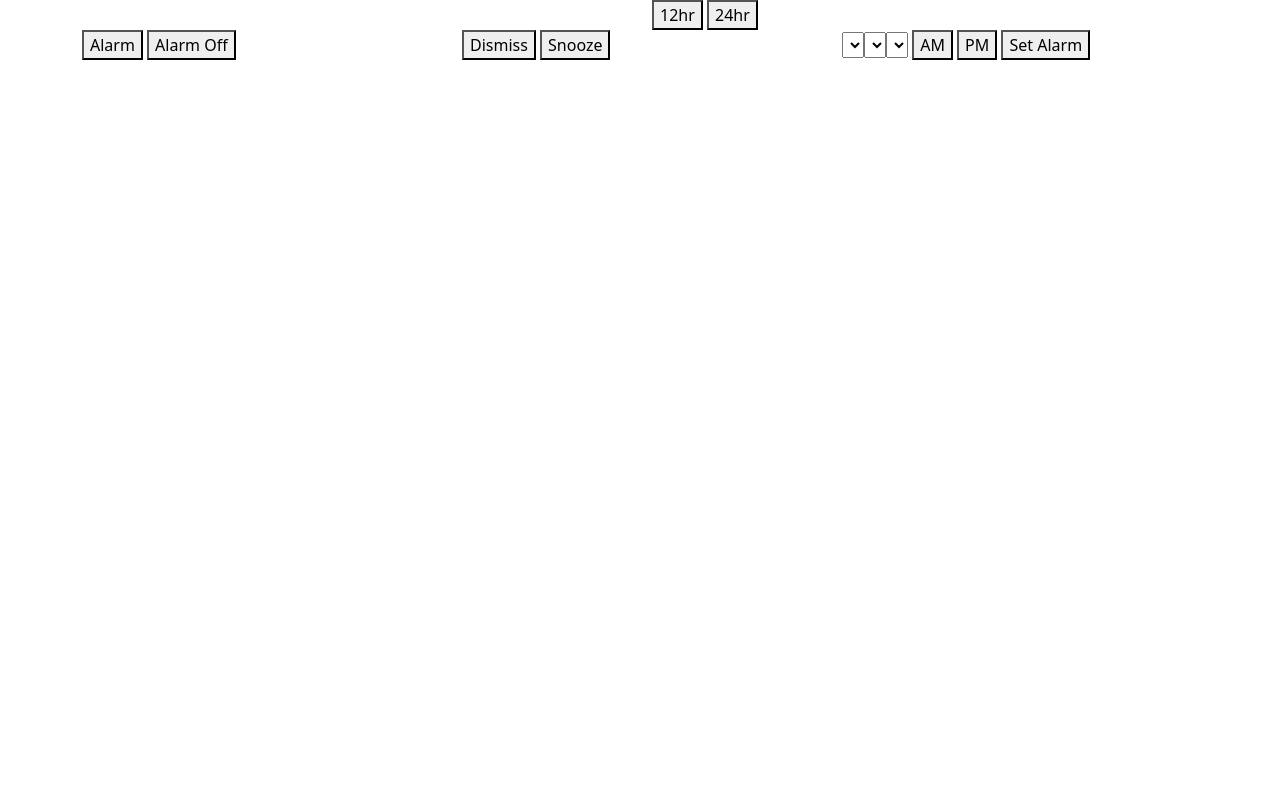
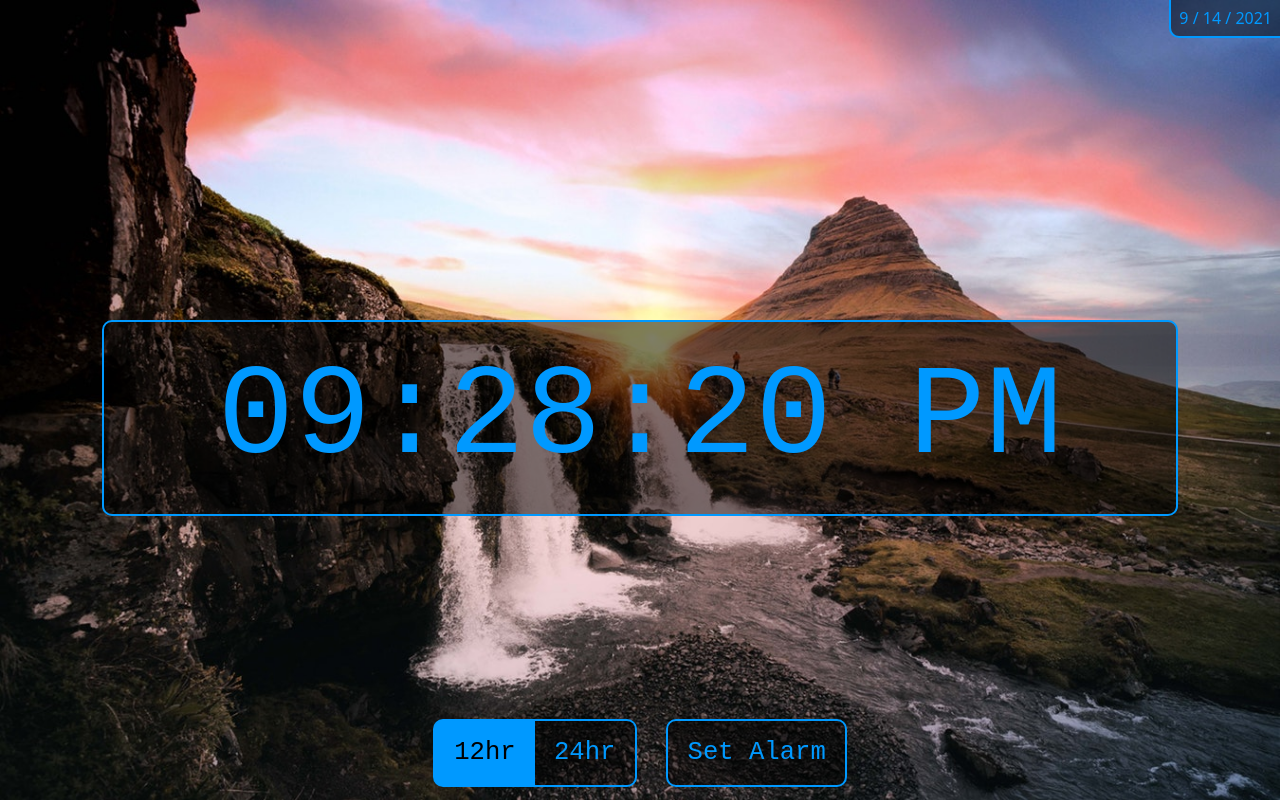
Before and after one commit to michaelschinn/s-3-build, a plain HTML site: page index-ac.html in a window 1280 px wide. Drawn offline with Linux system fonts and the light colour scheme; a web font is replaced by a local one.

Commit message:
updated alarmclock app with more  js functionality

```diff
--- a/index-ac.html
+++ b/index-ac.html
@@ -6,8 +6,11 @@
 		<meta name="viewport" content="width=device-width">
 
 		<title>Alarm Clock</title>
-
+		<link rel="preconnect" href="https://fonts.googleapis.com">
+		<link rel="preconnect" href="https://fonts.gstatic.com" crossorigin>
+		<link href="https://fonts.googleapis.com/css2?family=Nova+Mono&display=swap" rel="stylesheet">
 		<link rel="stylesheet" href="./bootstrap.min.css">
+		<link rel="stylesheet" href="./style-ac.css">
     </head>
     <body>
         <header>
@@ -16,31 +19,52 @@
                 </article>
             </section>
         </header>
-        <main class='container'>
-            <section id='alarmClock' class="row">
-                <article class="col">
-                    <span id='time'></span>
-				</article>
-				<article id="timeFormat" class="col">
-					<button id="12hr">12hr</button>
-					<button id="24hr">24hr</button>
+        <main>
+            <div id="date">
+                <span id="month"></span> /
+                <span id="day"></span> /
+                <span id="year"></span>
+            </div>
+            <div id='alarmClock' class="container-fluid">
+                <section id="display">
+                    <article>
+                        <span id='time'>
+                            <span id="hh"></span>:<span id="mm"></span>:<span id="ss"></span><span id="ap"></span>
+                        </span>
                     </article>
                 </section>
-            <section id='uiControls' class="row">
-                <article class="col">
-                    <button id="setAlarm">Alarm</button>
-                    <button id="turnAlarmOff">Alarm Off</button>
+                <section id='uiControls' class="">
+
+                    <article id="timeFormat_alarmFrame" class="">
+                        <button id="set12hr" class="active">12hr</button><!--
+                        --><button id="set24hr">24hr</button>
+                        <button id="setAlarm">Set Alarm</button>
+                        <button id="turnAlarmOff" class="hidden">Disable Alarm</button>
                     </article>
-				<article id="alarmTriggeredFrame" class="col">
+
+                    <article id="alarmTriggeredFrame" class="hidden">
                         <button id="dismissAlarmBtn">Dismiss</button>
                         <button id="snoozeBtn">Snooze</button>
                     </article>
-				<article id="setAlarmFrame" class="col">
-					<select id="setAlarmHours"></select><select id="setAlarmMinutes"></select><select id="setAlarmSeconds"></select>
-					<button id="setAlarmAm">AM</button>
-					<button id="setAlarmPm">PM</button>
+
+                    <article id="alarmDateFrame" class="hidden">
+                        <button id="cancelSetDateBtn">Back</button>
+                        <button id="setDateTodayBtn">Today</button><!--
+                        --><button id="setDateFutureBtn">Future Date</button>
+                    </article>
+
+                    <article id="setAlarmFrame" class="hidden">
+                        <button id="cancelSetAlarmBtn" class="red">Back</button>
+                        <select id="setAlarmHours"></select><!--
+                        --><select id="setAlarmMinutes"></select><!--
+                        --><select id="setAlarmSeconds"></select>
+                        <button id="setAlarmAm">AM</button><!--
+                        --><button id="setAlarmPm">PM</button>
                         <button id="setAlarmBtn">Set Alarm</button>
                     </article>
+                </section>
+			</div>
+			<section class="row">
             </section>
         </main>
         <footer>
--- a/main-ac.js
+++ b/main-ac.js
@@ -3,26 +3,144 @@ const alarmClock = document.getElementById('alarmClock');
 function initUi(){
 
     alarmClock.alarmSet = false;
+    alarmClock.timeFormat = 12;
+    alarmClock.amPm = 'AM';
 
     alarmClock.time = document.getElementById('time');
+    alarmClock.hh = document.getElementById('hh');
+    alarmClock.mm = document.getElementById('mm');
+    alarmClock.ss = document.getElementById('ss');
+    alarmClock.ap = document.getElementById('ap');
+    alarmClock.dateMonth = document.getElementById('month');
+    alarmClock.dateDay = document.getElementById('day');
+    alarmClock.dateYear = document.getElementById('year');
 
-    alarmClock.timeFormat12Btn = document.getElementById('12hr');
-    alarmClock.timeFormat24Btn = document.getElementById('24hr');
-    alarmClock.timeFormat = 12;
-    setTimeFormat(alarmClock.timeFormat);
+    alarmClock.timeFormat12Btn = document.getElementById('set12hr');
+    alarmClock.timeFormat12Btn.addEventListener('click', () => {
+        if (alarmClock.timeFormat === 12){} else {
+            alarmClock.timeFormat = 12;
+            setTimeFormat(alarmClock.timeFormat);
+            toggleClass(alarmClock.setAlarmAmBtn, 'hidden');
+            toggleClass(alarmClock.setAlarmPmBtn, 'hidden');
+        }
+        if (alarmClock.timeFormat12Btn.classList.contains('active')){} else {
+            alarmClock.timeFormat12Btn.classList.add('active');
+            alarmClock.timeFormat24Btn.classList.remove('active');
+        }
+    });
 
+    alarmClock.timeFormat24Btn = document.getElementById('set24hr');
+    alarmClock.timeFormat24Btn.addEventListener('click', () => {
+        if (alarmClock.timeFormat === 24){} else {
+            alarmClock.timeFormat = 24;
+            setTimeFormat(alarmClock.timeFormat);
+            toggleClass(alarmClock.setAlarmAmBtn, 'hidden');
+            toggleClass(alarmClock.setAlarmPmBtn, 'hidden');
+        }
+        if (alarmClock.timeFormat24Btn.classList.contains('active')){} else {
+            alarmClock.timeFormat24Btn.classList.add('active');
+            alarmClock.timeFormat12Btn.classList.remove('active');
+        }
+    });
+    alarmClock.timeFormat_alarmFrame = document.getElementById('timeFormat_alarmFrame');
+
+    alarmClock.setAlarmFrame = document.getElementById('setAlarmFrame');
     alarmClock.setAlarmFrameBtn = document.getElementById('setAlarm');
+    alarmClock.setAlarmFrameBtn.addEventListener('click', () => {
+        frameSwitch(
+            alarmClock.timeFormat_alarmFrame,
+            alarmClock.alarmDateFrame
+        );
+    });
+
     alarmClock.turnAlarmOffBtn = document.getElementById('turnAlarmOff');
+    alarmClock.turnAlarmOffBtn.addEventListener('click', () => {
+        if (alarmClock.alarmSet === true){
+            alarmClock.alarmSet = false;
+        }
+        toggleClass(alarmClock.turnAlarmOffBtn, 'hidden');
+        toggleClass(alarmClock.setAlarmFrameBtn, 'hidden');
+    });
 
     alarmClock.dismissAlarmBtn = document.getElementById('dismissAlarmBtn');
+    alarmClock.dismissAlarmBtn.addEventListener('click', () => {
+        alarmClock.trigger = false;
+    });
+
     alarmClock.snoozeBtn = document.getElementById('snoozeBtn');
+    alarmClock.snoozeBtn.addEventListener('click', () => {
+        if (alarmClock.trigger === true){
+            alarmClock.alarmTimeSeconds = alarmClock.currentTimeSeconds + 300;
+            alarmClock.trigger = false;
+        }
+    });
+
+    alarmClock.alarmDateFrame = document.getElementById('alarmDateFrame');
+
+    alarmClock.cancelSetDateBtn = document.getElementById('cancelSetDateBtn');
+    alarmClock.cancelSetDateBtn.addEventListener('click', () => {
+        frameSwitch(
+            alarmClock.alarmDateFrame,
+            alarmClock.timeFormat_alarmFrame
+        );
+    });
+
+    alarmClock.setDateTodayBtn = document.getElementById('setDateTodayBtn');
+    alarmClock.setDateTodayBtn.addEventListener('click', () => {
+        alarmClock.alarmDateFrame.classList.add('left');
+        frameSwitch(
+            alarmClock.setAlarmFrame
+        );
+    });
+
+    alarmClock.setDateFutureBtn = document.getElementById('setDateFutureBtn');
+    alarmClock.setDateFutureBtn.addEventListener('click', () => {
+        /* date picker code goes here */
+    });
 
     alarmClock.setAlarmHours = document.getElementById('setAlarmHours');
     alarmClock.setAlarmMinutes = document.getElementById('setAlarmMinutes');
     alarmClock.setAlarmSeconds = document.getElementById('setAlarmSeconds');
+
     alarmClock.setAlarmAmBtn = document.getElementById('setAlarmAm');
+    toggleClass(alarmClock.setAlarmAmBtn, 'active');
+    alarmClock.setAlarmAmBtn.addEventListener('click', () => {
+        alarmClock.amPm = 'AM';
+        if (alarmClock.setAlarmAmBtn.classList.contains('active')){} else {
+            alarmClock.setAlarmAmBtn.classList.add('active');
+            alarmClock.setAlarmPmBtn.classList.remove('active');
+        }
+    });
+
     alarmClock.setAlarmPmBtn = document.getElementById('setAlarmPm');
+    alarmClock.setAlarmPmBtn.addEventListener('click', () => {
+        alarmClock.amPm = 'PM';
+        if (alarmClock.setAlarmPmBtn.classList.contains('active')){} else {
+            alarmClock.setAlarmPmBtn.classList.add('active');
+            alarmClock.setAlarmAmBtn.classList.remove('active');
+        }
+    });
+
     alarmClock.setAlarmButton = document.getElementById('setAlarmBtn');
+    alarmClock.setAlarmButton.addEventListener('click', () => {
+        setAlarm();
+        toggleClass(alarmClock.setAlarmFrameBtn, 'hidden');
+        toggleClass(alarmClock.turnAlarmOffBtn, 'hidden');
+        toggleClass(alarmClock.alarmDateFrame, 'left');
+        toggleClass(alarmClock.alarmDateFrame, 'hidden');
+        frameSwitch(
+            alarmClock.timeFormat_alarmFrame,
+            alarmClock.setAlarmFrame
+        );
+    });
+
+    alarmClock.cancelSetAlarmButton = document.getElementById('cancelSetAlarmBtn');
+    alarmClock.cancelSetAlarmButton.addEventListener('click', () => {
+        alarmClock.alarmDateFrame.classList.remove('left');
+        frameSwitch(
+            alarmClock.setAlarmFrame
+        );
+    });
 }
 
 function setTimeFormat(tForm){
@@ -91,18 +209,28 @@ function convertToSeconds(hours, minutes, seconds){
 
 function setTime(){
     let today = new Date();
+    alarmClock.month = today.getMonth() + 1;
+    alarmClock.day = today.getDate();
+    alarmClock.year = today.getFullYear();
+
+    alarmClock.dateMonth.textContent = alarmClock.month;
+    alarmClock.dateDay.textContent = alarmClock.day;
+    alarmClock.dateYear.textContent = alarmClock.year;
+
     alarmClock.hours = today.getHours();
     alarmClock.minutes = today.getMinutes();
     alarmClock.seconds = today.getSeconds();
     if (alarmClock.timeFormat === 12){
-        if (alarmClock.hours >= 12){
+        if (alarmClock.hours >= 13){
             today.time =
                 formatNumber(alarmClock.hours - 12) +
                 ':' +
                 formatNumber(alarmClock.minutes) +
                 ':' +
                 formatNumber(alarmClock.seconds) +
-                ' PM';
+                ' PM'
+            ;
+            alarmClock.amPm = 'PM';
         } else {
             today.time =
                 formatNumber(alarmClock.hours) +
@@ -110,7 +238,9 @@ function setTime(){
                 formatNumber(alarmClock.minutes) +
                 ':' +
                 formatNumber(alarmClock.seconds) +
-                ' AM';
+                ' AM'
+            ;
+            alarmClock.amPm = 'AM';
         }
     } else if (alarmClock.timeFormat === 24){
         today.time =
@@ -131,11 +261,30 @@ function setTime(){
 
     console.log(alarmClock.currentTimeSeconds);
 
-    return alarmClock.time.textContent = today.time;
+    alarmClock.time.textContent = today.time;
+}
+
+function toggleClass (target, className){
+    target.classList.toggle(className);
+}
+
+
+function frameSwitch(){
+    for (i = 0; i < arguments.length; i++){
+        toggleClass(arguments[i], 'hidden');
+    }
 }
 
 function setAlarm(){
-    alarmClock.alarmHours = alarmClock.setAlarmHours.value;
+    if (alarmClock.timeFormat === 12){
+        if (alarmClock.amPm === 'AM'){
+            alarmClock.alarmHours = alarmClock.setAlarmHours.value;
+        } else if (alarmClock.amPm === 'PM'){
+            alarmClock.alarmHours = alarmClock.setAlarmHours.value + 12;
+        }
+    } else {
+        alarmClock.alarmHours = alarmClock.setAlarmHours.value;
+    }
     alarmClock.alarmMinutes = alarmClock.setAlarmMinutes.value;
     alarmClock.alarmSeconds = alarmClock.setAlarmSeconds.value;
 
@@ -175,38 +324,8 @@ function update(){
 function main(){
     console.clear();
     initUi();
-    setInterval(update, 1000);
-    alarmClock.setAlarmButton.addEventListener('click', () => {
-        setAlarm();
-    });
-    alarmClock.timeFormat12Btn.addEventListener('click', () => {
-        alarmClock.timeFormat = 12;
-        setTimeFormat(alarmClock.timeFormat);
-    });
-    alarmClock.timeFormat24Btn.addEventListener('click', () => {
-        alarmClock.timeFormat = 24;
-        setTimeFormat(alarmClock.timeFormat);
-    });
-    alarmClock.dismissAlarmBtn.addEventListener('click', () => {
-        alarmClock.trigger = false;
-    });
-    alarmClock.snoozeBtn.addEventListener('click', () => {
-        if (alarmClock.trigger === true){
-            alarmClock.alarmTimeSeconds = alarmClock.currentTimeSeconds + 300;
-            alarmClock.trigger = false;
-        }
-    });
-    alarmClock.turnAlarmOffBtn.addEventListener('click', () => {
-        if (alarmClock.alarmSet === true){
-            alarmClock.alarmSet = false;
-        }
-    });
-    /*alarmClock.setAlarmAmBtn.addEventListener('click', () => {
-
-    });
-    alarmClock.setAlarmPmBtn.addEventListener('click', () => {
-
-    });*/
+    setTimeFormat(alarmClock.timeFormat);
+    setInterval(update, 250);
 }
 
 main();
--- a/style-ac.css
+++ b/style-ac.css
@@ -0,0 +1,175 @@
+:root{
+    --main-bg-color: #000;
+    --element-bg-color: rgba(0,0,0,.5);
+    --element-bg-alt-color: rgba(0,0,0,.75);
+    --primary-color: #0099ff;
+    --secondary-color: #c2e6ff;
+    --warning-color: #cc0000;
+}
+body{
+    background-color: var(--main-bg-color);
+
+}
+
+#alarmClock{
+    position: relative;
+    width: 100vw;
+    height: 100vh;
+    overflow: hidden;
+    text-align: center;
+    padding: 72px 24px;
+    background-image: url('./kirkjufell.jpg');
+    background-size: cover;
+}
+#time{
+    font-size: 10vw;
+    font-family: 'Nova Mono', monospace;
+    color: var(--primary-color);
+    display: inline-block;
+}
+#date{
+    position: absolute;
+    z-index: 10;
+    margin: 0 auto;
+    color: var(--primary-color);
+    background-color: var(--element-bg-color);
+    top: 0;
+    right: 0;
+    padding: 6px 8px;
+    border: 2px solid var(--primary-color);
+    border-top: none;
+    border-right: none;
+    border-radius: 0 0 0 10px;
+}
+
+#uiControls{
+    position: absolute;
+    bottom: 0;
+    left: 0;
+    width: 100vw;
+}
+
+#timeFormat_alarmFrame{
+    position: absolute;
+    text-align: center;
+    display: inline-block;
+    width: 100vw;
+    left:0;
+    bottom:0;
+    transition: left .25s ease;
+}
+
+#timeFormat_alarmFrame.hidden{
+    left:-100vw;
+}
+
+#setAlarmFrame{
+    position: absolute;
+    display: inline-block;
+    width: 100vw;
+    right: 0;
+    bottom:0;
+    transition: right .25s ease;
+}
+
+#setAlarmFrame.hidden{
+    right: -101vw;
+}
+
+#alarmDateFrame{
+    position: absolute;
+    display: inline-block;
+    width: 100vw;
+    right: 0;
+    bottom:0;
+    transition: right .25s ease;
+}
+
+#alarmDateFrame.hidden{
+    right: -101vw;
+}
+#alarmDateFrame.left{
+    right: 101vw;
+}
+
+#display{
+    position: absolute;
+    display: table-cell;
+    vertical-align: middle;
+    top: 40vh;
+    left: 8vw;
+    width: 84vw;
+    background-color: var(--element-bg-color);
+    border: 2px solid var(--primary-color);
+    border-radius: 10px;
+}
+button, select{
+    background-color: var(--element-bg-color);
+    color: var(--primary-color);
+    border: 2px solid var(--primary-color);
+    border-radius: 10px;
+    padding: 1vw 1.5vw;
+    font-family: 'Nova Mono', monospace;
+    font-size: 2vw;
+    margin:1vw;
+    transition: all .1s ease-in-out;
+    outline: none;
+}
+button.active{
+    background-color: var(--primary-color);
+    color: var(--main-bg-color);
+}
+button:hover, select:hover, select:focus{
+    background-color: var(--element-bg-alt-color);
+    box-shadow: 0 0 10px var(--secondary-color);
+    cursor: pointer;
+}
+button.active:hover{
+    background-color: var(--primary-color);
+    box-shadow: none;
+    cursor: default;
+}
+
+button#setAlarmAm, button#set12hr, button#setDateTodayBtn{
+    border-right: 0;
+    margin-right: 0;
+    border-radius: 10px 0 0 10px;
+}
+
+button#setAlarmPm, button#set24hr, button#setDateFutureBtn{
+    border-left: 0;
+    margin-left: 0;
+    border-radius: 0 10px 10px 0;
+}
+
+button.red{
+   /* color: #fff;
+    border-color: var(--warning-color);*/
+
+}
+
+select{
+    margin: 0;
+}
+
+select#setAlarmHours{
+    border-right: none;
+    border-radius: 10px 0 0 10px;
+    margin-right: 0;
+}
+select#setAlarmMinutes{
+    border-right: none;
+    border-left: none;
+    border-radius: 0;
+    margin-right: 0;
+    margin-left: 0;
+}
+select#setAlarmSeconds{
+    border-left: none;
+    border-radius: 0 10px 10px 0;
+    margin-left: 0;
+}
+
+.hidden{
+    display:none;
+}
```
Also changed, not shown: NovaMono.ttf (added), NovaMono.woff2 (added), kirkjufell.jpg (added), repet___.ttf (added), repet___.woff2 (added). Lines whose indentation alone changed are shown as unchanged.
